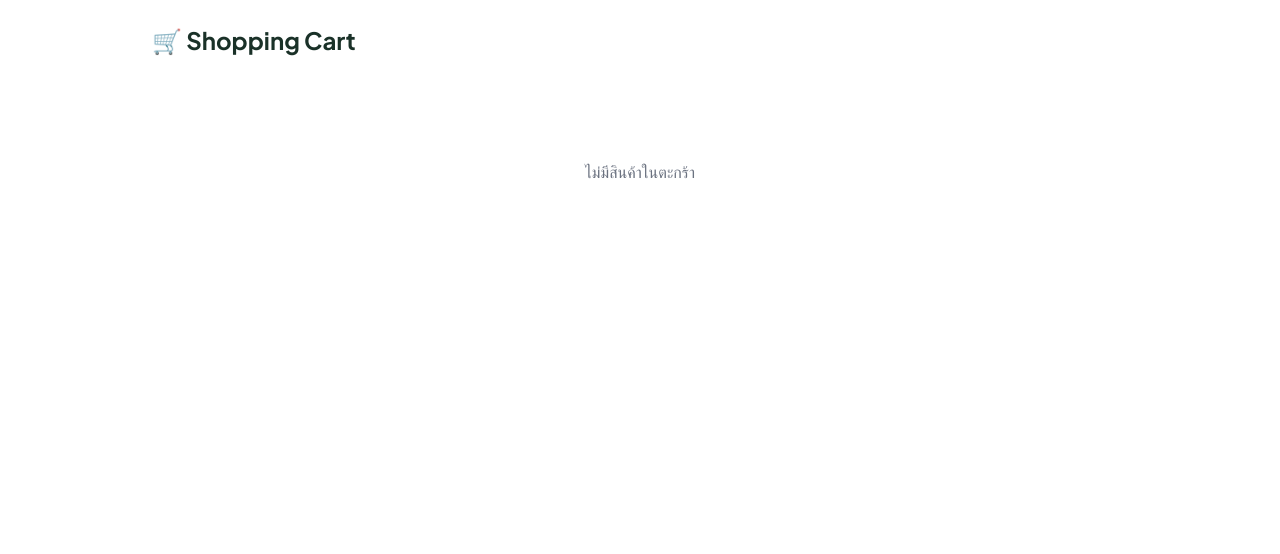
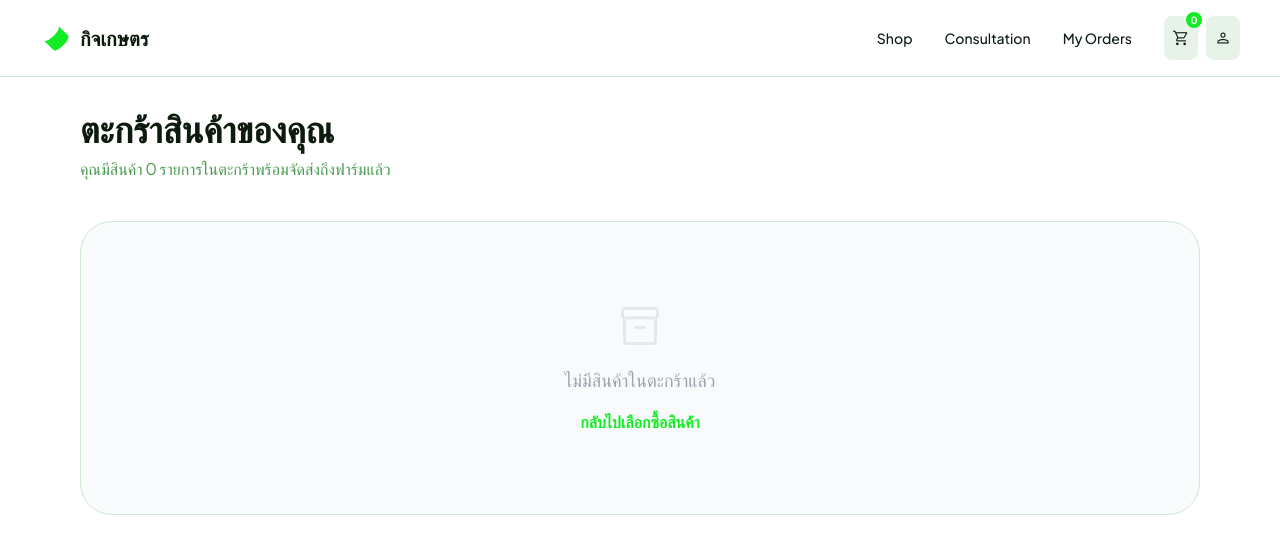
Before and after one commit to badtime1407/kitkaset, a Vue app: page /shoppingcart in a window 1280 px wide. Shown: the top 554 px of the page. Built offline with nearby package versions, Linux system fonts and the light colour scheme.

Commit message:
up.shopping

```diff
--- a/src/views/Shoppingcart.vue
+++ b/src/views/Shoppingcart.vue
@@ -1,139 +1,135 @@
 <template>
-  <div class="max-w-5xl mx-auto p-6">
+  <div class="min-h-screen bg-white font-display text-[#0d1b0f]">
+    <header class="flex items-center justify-between px-10 py-4 border-b border-[#cfe7d1]">
+      <div class="flex items-center gap-2">
+        <div class="size-8">
+          <svg fill="none" viewBox="0 0 48 48" xmlns="http://www.w3.org/2000/svg">
+            <path d="M42.1739 20.1739L27.8261 5.82609C29.1366 7.13663 28.3989 10.1876 26.2002 13.7654C24.8538 15.9564 22.9595 18.3449 20.6522 20.6522C18.3449 22.9595 15.9564 24.8538 13.7654 26.2002C10.1876 28.3989 7.13663 29.1366 5.82609 27.8261L20.1739 42.1739C21.4845 43.4845 24.5355 42.7467 28.1133 40.548C30.3042 39.2016 32.6927 37.3073 35 35C37.3073 32.6927 39.2016 30.3042 40.548 28.1133C42.7467 24.5355 43.4845 21.4845 42.1739 20.1739Z"
+            fill="#13ec25"></path>
+          </svg>
+        </div>
+        <h2 class="text-xl font-bold">กิจเกษตร</h2>
+      </div>
+      <nav class="flex items-center gap-8 text-sm font-medium">
+        <a href="#" class="hover:text-[#13ec25]">Shop</a>
+        <a href="#" class="hover:text-[#13ec25]">Consultation</a>
+        <a href="#" class="hover:text-[#13ec25]">My Orders</a>
+        <div class="flex gap-2">
+          <div class="relative p-2 bg-[#e7f3e8] rounded-lg">
+            <span class="material-symbols-outlined text-lg">shopping_cart</span>
+            <span class="absolute -top-1 -right-1 bg-[#13ec25] text-white text-[10px] size-4 rounded-full flex items-center justify-center font-bold">
+              {{ cart.items.length }}
+            </span>
+          </div>
+          <div class="p-2 bg-[#e7f3e8] rounded-lg">
+            <span class="material-symbols-outlined text-lg">person</span>
+          </div>
+        </div>
+      </nav>
+    </header>
 
-    <h1 class="text-2xl font-bold mb-6">
-      🛒 Shopping Cart
-    </h1>
-
-    <!-- ไม่มีสินค้า -->
-    <div
-      v-if="cart.items.length === 0"
-      class="text-center text-gray-500 py-20"
-    >
-      ไม่มีสินค้าในตะกร้า
+    <main class="max-w-6xl mx-auto px-4 py-8">
+      <div class="mb-10">
+        <h1 class="text-4xl font-bold mb-2">ตะกร้าสินค้าของคุณ</h1>
+        <p class="text-[#4c9a52]">คุณมีสินค้า {{ cart.items.length }} รายการในตะกร้าพร้อมจัดส่งถึงฟาร์มแล้ว</p>
       </div>
 
-    <!-- มีสินค้า -->
-    <div v-else>
+      <div v-if="cart.items.length === 0" class="bg-gray-50 rounded-[2rem] p-20 text-center border border-[#cfe7d1]">
+         <span class="material-symbols-outlined text-5xl text-gray-200 mb-4">inventory_2</span>
+         <p class="text-gray-400 text-lg font-medium">ไม่มีสินค้าในตะกร้าแล้ว</p>
+         <button @click="$router.push('/Productall')" class="mt-4 text-[#13ec25] font-bold hover:underline">กลับไปเลือกซื้อสินค้า</button>
+      </div>
 
-      <table class="w-full border">
-
-        <thead class="bg-gray-100">
-          <tr>
-            <th class="p-3 text-left">สินค้า</th>
-            <th class="p-3">ราคา</th>
-            <th class="p-3">จำนวน</th>
-            <th class="p-3">รวม</th>
-            <th class="p-3"></th>
+      <div v-else class="flex flex-col lg:flex-row gap-8 items-start">
+        <div class="flex-[2.5] w-full">
+          <div class="bg-white rounded-[2rem] shadow-sm border border-[#cfe7d1] overflow-hidden">
+            <table class="w-full text-left border-collapse">
+              <thead>
+                <tr class="text-xs font-bold text-gray-800 uppercase bg-[#f0f7f0]">
+                  <th class="px-8 py-6">Product</th>
+                  <th class="px-4 py-6 text-center">Price</th>
+                  <th class="px-4 py-6 text-center">Quantity</th>
+                  <th class="px-8 py-6 text-right">Total</th>
                 </tr>
               </thead>
-
-        <tbody>
-
-          <tr
-            v-for="item in cart.items"
-            :key="item.id"
-            class="border-t"
-          >
-
-            <!-- รูป + ชื่อ -->
-            <td class="p-3 flex gap-3 items-center">
-
-              <img
-                :src="item.image"
-                class="w-16 h-16 object-cover rounded"
-              />
-
-              <span>
-                {{ item.name }}
-              </span>
-
+              <tbody class="divide-y divide-[#cfe7d1]">
+                <tr v-for="item in cart.items" :key="item.id">
+                  <td class="px-8 py-6">
+                    <div class="flex items-center gap-4">
+                      <div class="size-16 bg-gray-100 rounded-full overflow-hidden border border-[#cfe7d1]">
+                        <img :src="item.image" class="w-full h-full object-cover" />
+                      </div>
+                      <div class="font-bold">{{ item.name }}</div>
+                    </div>
                   </td>
-
-            <!-- ราคา -->
-            <td class="text-center">
-              {{ item.price }} บาท
+                  <td class="px-4 py-6 text-center font-bold text-gray-700">฿{{ item.price }}</td>
+                  <td class="px-4 py-6 text-center">
+                    <div class="flex items-center justify-center bg-[#f3f5f3] border border-[#cfe7d1] rounded-lg w-24 mx-auto py-1">
+                      <button @click="cart.decrease(item.id)" class="px-2 text-gray-400 hover:text-[#13ec25]">-</button>
+                      <span class="font-bold text-sm">{{ item.qty }}</span>
+                      <button @click="cart.increase(item.id)" class="px-2 text-gray-400 hover:text-[#13ec25]">+</button>
+                    </div>
                   </td>
-
-            <!-- จำนวน -->
-            <td class="text-center">
-
-              <div
-                class="flex justify-center items-center gap-2"
-              >
-
-                <button
-                  @click="cart.decrease(item.id)"
-                  class="px-2 border rounded"
-                >
-                  -
-                </button>
-
-                <span>
-                  {{ item.qty }}
-                </span>
-
-                <button
-                  @click="cart.increase(item.id)"
-                  class="px-2 border rounded"
-                >
-                  +
-                </button>
-
+                  <td class="px-8 py-6 text-right font-bold text-[#13ec25]">฿{{ item.price * item.qty }}</td>
+                </tr>
+              </tbody>
+            </table>
           </div>
 
-            </td>
-
-            <!-- รวม -->
-            <td class="text-center font-semibold">
-              {{ item.price * item.qty }} บาท
-            </td>
-
-            <!-- ลบ -->
-            <td class="text-center">
-
-              <button
-                @click="cart.remove(item.id)"
-                class="text-red-500"
-              >
-                ลบ
+          <div class="mt-8 flex items-center justify-between px-2">
+            <button @click="$router.push('/Productall')" class="flex items-center gap-2 text-gray-500 font-bold text-sm hover:text-[#13ec25] transition-colors">
+              <span class="material-symbols-outlined text-sm">arrow_back</span>
+              ย้อนกลับ
             </button>
-
-            </td>
-
-          </tr>
-
-        </tbody>
-      </table>
-
-      <!-- สรุปราคา -->
-      <div
-        class="mt-6 flex justify-between items-center"
-      >
-
-        <button
-          @click="cart.clear()"
-          class="text-red-600"
-        >
-          ล้างตะกร้า
+            <button @click="cart.clear()" class="flex items-center gap-2 text-red-500 font-bold text-sm hover:text-red-600 transition-colors">
+              <span class="material-symbols-outlined text-sm">delete_sweep</span>
+              ล้างตะกร้าสินค้า
             </button>
-
-        <div class="text-xl font-bold">
-            รวมทั้งหมด:
-            {{ cart.totalPrice || 0 }} บาท
+          </div>
         </div>
 
+        <div class="flex-1 w-full lg:max-w-md">
+          <div class="bg-white rounded-[2rem] p-8 shadow-lg shadow-green-50/50 border border-[#cfe7d1]">
+            <h2 class="text-xl font-bold mb-6 border-b border-[#cfe7d1] pb-4">Order Summary</h2>
+            <div class="space-y-4 mb-6 text-sm">
+              <div class="flex justify-between text-gray-400 font-medium">
+                <span>Subtotal</span>
+                <span class="font-bold text-gray-700">฿{{ cart.totalPrice }}</span>
+              </div>
+              <div class="flex justify-between text-gray-400 font-medium">
+                <span>Shipping</span>
+                <span class="font-bold text-gray-700">฿150</span>
+              </div>
+              <div class="flex justify-between text-[#13ec25] font-medium">
+                <span>Seasonal Discount</span>
+                <span class="font-bold">-฿100</span>
+              </div>
+              <div class="flex justify-between items-baseline pt-4 border-t border-[#cfe7d1]">
+                <span class="text-lg font-bold text-gray-900">Total</span>
+                <span class="text-2xl font-bold text-[#13ec25]">฿{{ cart.totalPrice + 50 }}</span>
+              </div>
             </div>
 
+            <div class="mb-8 pt-4 border-t border-[#f0f7f0]">
+              <label class="block text-xs font-bold text-gray-800 mb-2 uppercase tracking-wide">Discount Code</label>
+              <div class="flex gap-2">
+                <input type="text" placeholder="AGRO2024" class="flex-1 bg-[#f3f5f3] border border-[#cfe7d1] rounded-xl px-4 py-2 text-sm outline-none" />
+                <button class="bg-[#13ec25] text-[#0d1b0f] px-5 py-2 rounded-xl font-bold text-sm hover:opacity-90">Apply</button>
+              </div>
             </div>
 
+            <button class="w-full bg-[#13ec25] text-[#0d1b0f] py-4 rounded-xl font-bold flex items-center justify-center gap-2 hover:opacity-90 shadow-md uppercase tracking-wider">
+              ดำเนินการชำระเงิน
+              <span class="material-symbols-outlined">arrow_forward</span>
+            </button>
+          </div>
+        </div>
+      </div>
+    </main>
   </div>
 </template>
 
 <script setup>
-
 import { useCartStore } from "@/stores/cart";
-
 const cart = useCartStore();
-
 </script>
```
Lines whose indentation alone changed are shown as unchanged.
